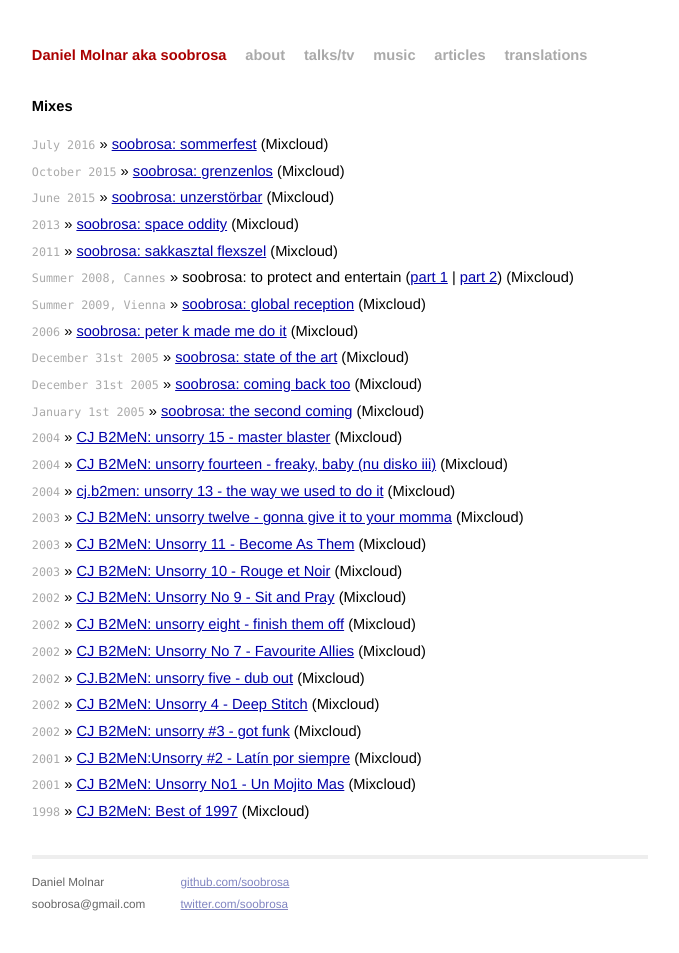
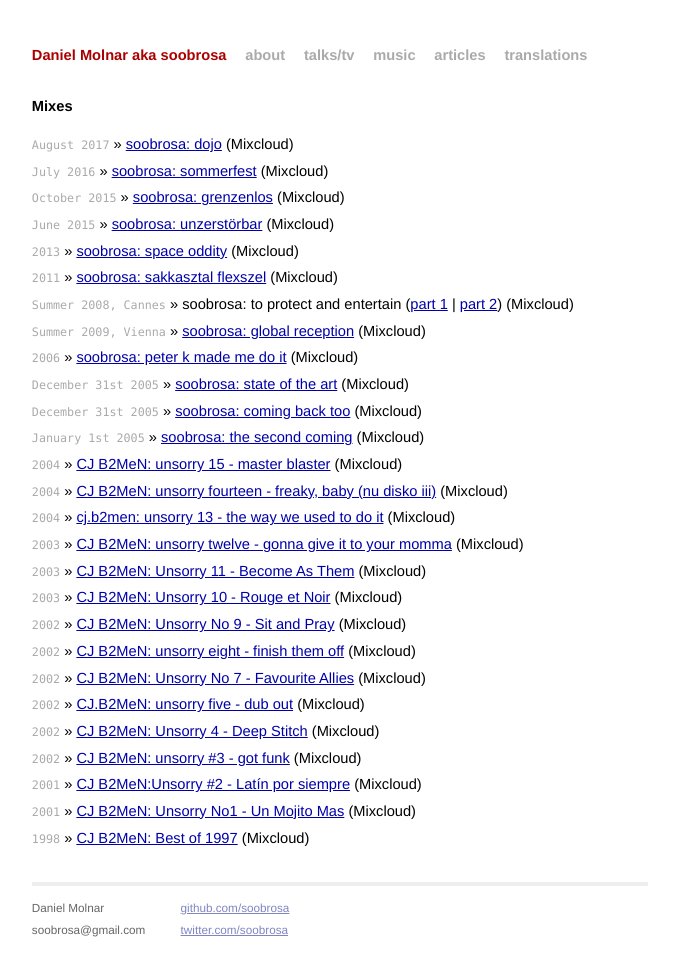
Before and after one commit to mojombo/mojombo.github.io, a Jekyll site: the page built from music.html, in a window 1280 px wide. Shown: the whole page, without its empty margins (300-979 px from the left). Built offline with Jekyll 4.4.1, drawn with Linux system fonts in a browser that asks for light colours.

Commit message:
Oops, a missing mix.

```diff
--- a/music.html
+++ b/music.html
@@ -6,6 +6,7 @@
 <div id="home">
   <h1>Mixes</h1>
   <ul class="posts">
+    <li><span>August 2017</span> &raquo; <a href="https://www.mixcloud.com/soobrosa/soobrosa-dojo/">soobrosa: dojo</a> (Mixcloud)
     <li><span>July 2016</span> &raquo; <a href="https://www.mixcloud.com/soobrosa/soobrosa-sommerfest/">soobrosa: sommerfest</a> (Mixcloud)
     <li><span>October 2015</span> &raquo; <a href="https://www.mixcloud.com/soobrosa/soobrosa-grenzenlos/">soobrosa: grenzenlos</a> (Mixcloud)
     <li><span>June 2015</span> &raquo; <a href="https://www.mixcloud.com/soobrosa/soobrosa-unzerstörbar/">soobrosa: unzerstörbar</a> (Mixcloud)
```
